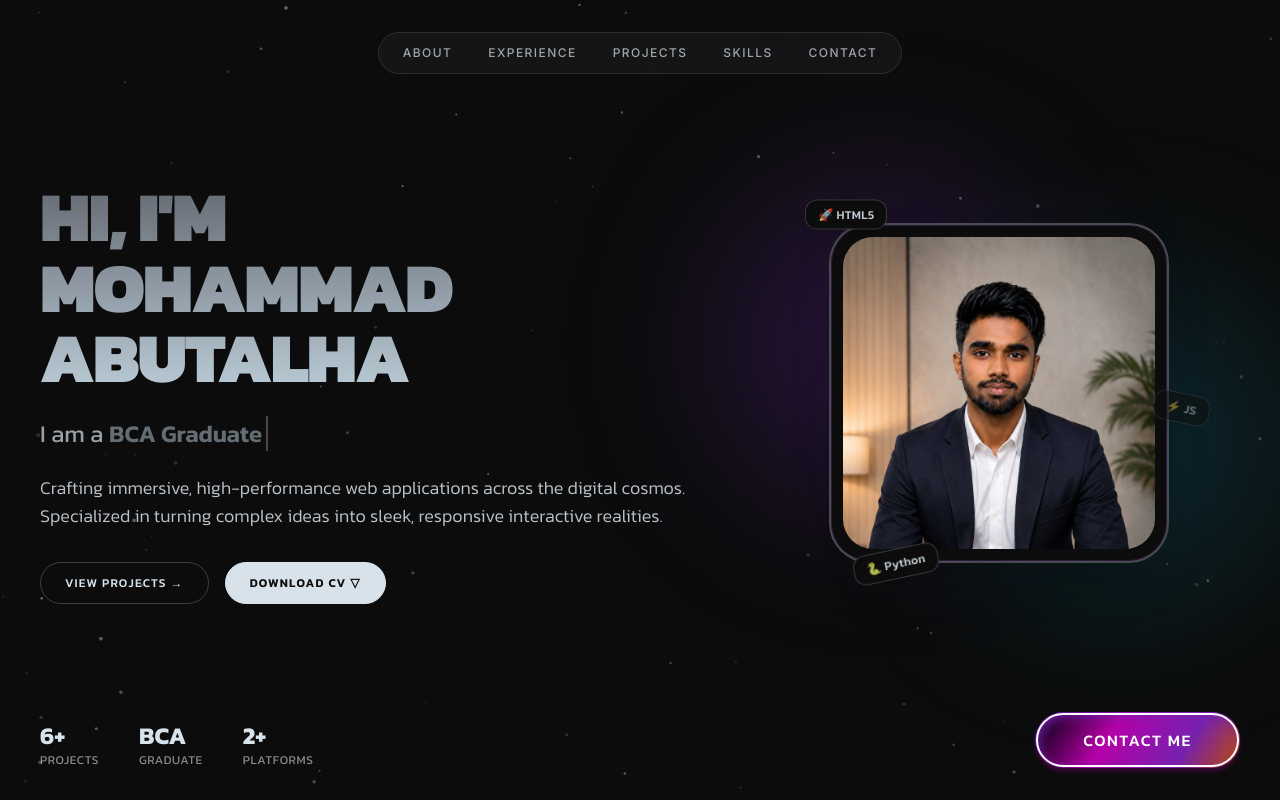
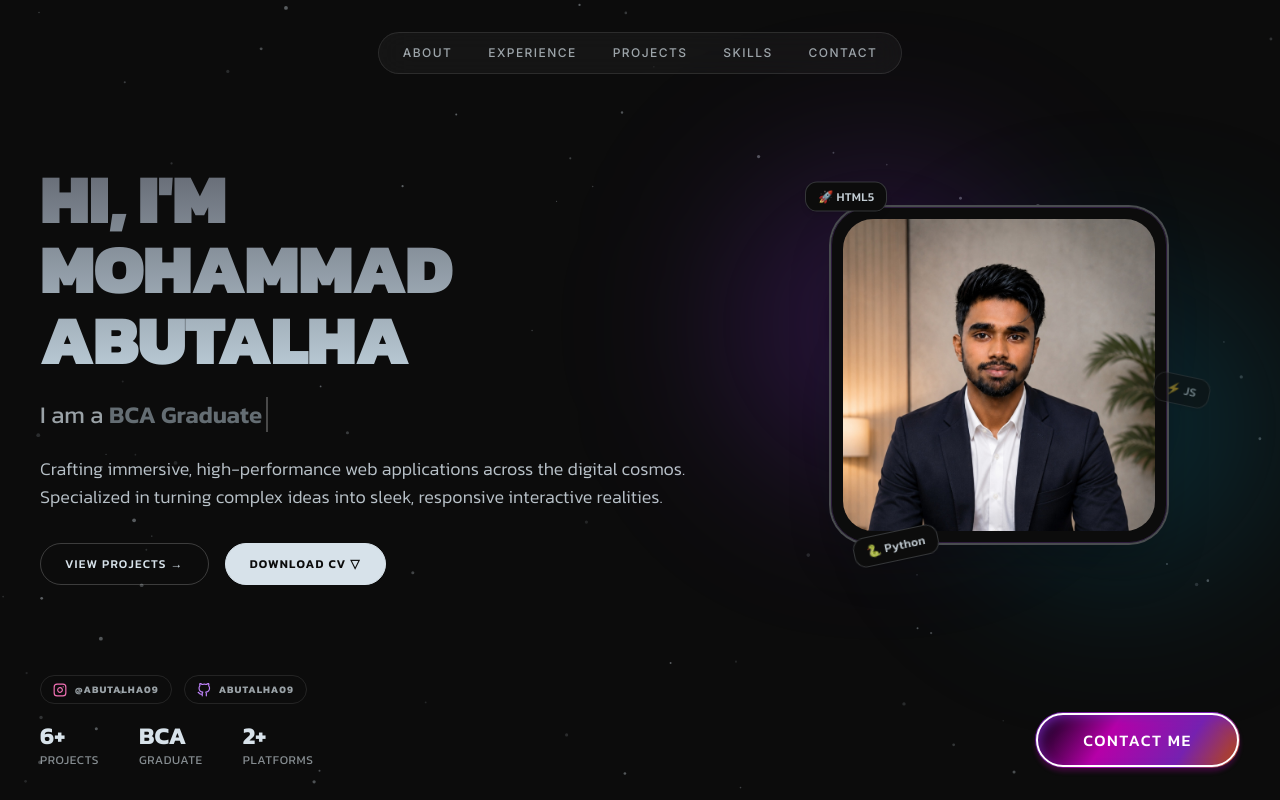
Before and after one commit to Abutalha09/portfolio, a React (Vite) app: page / in a window 1280 px wide. Shown: the top 800 px of the page. Built offline with nearby package versions, Linux system fonts and the light colour scheme.

Commit message:
feat: add contact section with interactive photo switcher and voice intro, and configure site SEO with robots.txt and sitemap.xml

```diff
--- a/index.html
+++ b/index.html
@@ -8,8 +8,8 @@
          PRIMARY SEO META TAGS
     ═══════════════════════════════════════════ -->
     <title>Mohammad Abutalha | Web Developer Portfolio — Abutalha09</title>
-    <meta name="description" content="Mohammad Abutalha (Abutalha09) — Web Developer, BCA Graduate & Product Support Associate. Portfolio showcasing projects in HTML, CSS, JavaScript, Python, and React. Based in India." />
-    <meta name="keywords" content="Abutalha, Abutalha09, Mohammad Abutalha, web developer portfolio, BCA graduate, frontend developer India, JavaScript developer, React developer, abutalha09.vercel.app" />
+    <meta name="description" content="Mohammad Abutalha (Abutalha09) — Web Developer, BCA Graduate & Product Support Associate from Kanpur, India. Portfolio showcasing projects in HTML, CSS, JavaScript, Python, and React. Follow on Instagram @abutalha09." />
+    <meta name="keywords" content="Abutalha, Abutalha09, Mohammad Abutalha, abutalha09 instagram, abutalha instagram, web developer portfolio, BCA graduate, frontend developer India, JavaScript developer, React developer, abutalha09.vercel.app, abutalha kanpur, abutalha web developer" />
     <meta name="author" content="Mohammad Abutalha" />
     <meta name="robots" content="index, follow, max-image-preview:large, max-snippet:-1, max-video-preview:-1" />
     <meta name="google-site-verification" content="dSkNw_i8EIgN8OKjAFmK_C2PNCnjHk8fOhO_4750FgE" />
@@ -21,8 +21,8 @@
     <meta property="og:type" content="website" />
     <meta property="og:url" content="https://abutalha09.vercel.app/" />
     <meta property="og:title" content="Mohammad Abutalha | Web Developer Portfolio — Abutalha09" />
-    <meta property="og:description" content="Web Developer, BCA Graduate & Product Support Associate. Explore projects, skills, and experience of Mohammad Abutalha (Abutalha09)." />
-    <meta property="og:image" content="https://abutalha09.vercel.app/talha's pic.jpg" />
+    <meta property="og:description" content="Web Developer, BCA Graduate & Product Support Associate from Kanpur, India. Explore projects, skills, and experience of Mohammad Abutalha (Abutalha09). Also on Instagram @abutalha09." />
+    <meta property="og:image" content="https://abutalha09.vercel.app/talhas-pic.jpg" />
     <meta property="og:image:width" content="1200" />
     <meta property="og:image:height" content="630" />
     <meta property="og:image:alt" content="Mohammad Abutalha - Web Developer" />
@@ -34,8 +34,8 @@
     ═══════════════════════════════════════════ -->
     <meta name="twitter:card" content="summary_large_image" />
     <meta name="twitter:title" content="Mohammad Abutalha | Web Developer — Abutalha09" />
-    <meta name="twitter:description" content="Web Developer & BCA Graduate. Portfolio at abutalha09.vercel.app" />
-    <meta name="twitter:image" content="https://abutalha09.vercel.app/talha's pic.jpg" />
+    <meta name="twitter:description" content="Web Developer & BCA Graduate from Kanpur, India. Portfolio at abutalha09.vercel.app | Instagram: @abutalha09" />
+    <meta name="twitter:image" content="https://abutalha09.vercel.app/talhas-pic.jpg" />
     <meta name="twitter:creator" content="@abutalha09" />
 
     <!-- ═══════════════════════════════════════════
@@ -46,26 +46,33 @@
 
     <!-- ═══════════════════════════════════════════
          STRUCTURED DATA — Person Schema (JSON-LD)
-         Helps Google understand who you are
+         Helps Google understand who you are & show
+         your social profiles in Knowledge Panel
     ═══════════════════════════════════════════ -->
     <script type="application/ld+json">
     {
       "@context": "https://schema.org",
       "@type": "Person",
       "name": "Mohammad Abutalha",
-      "alternateName": ["Abutalha", "Abutalha09"],
+      "alternateName": ["Abutalha", "Abutalha09", "abutalha09"],
       "url": "https://abutalha09.vercel.app/",
-      "image": "https://abutalha09.vercel.app/talha's pic.jpg",
-      "description": "Web Developer, BCA Graduate and Product Support Associate from India. Specializes in HTML, CSS, JavaScript, React, and Python.",
+      "image": "https://abutalha09.vercel.app/talhas-pic.jpg",
+      "description": "Web Developer, BCA Graduate and Product Support Associate from Kanpur, India. Specializes in HTML, CSS, JavaScript, React, and Python. Known online as Abutalha09.",
       "jobTitle": "Web Developer",
       "knowsAbout": ["HTML5", "CSS3", "JavaScript", "React", "Python", "Git", "Responsive Design", "Digital Marketing", "Data Analytics"],
       "alumniOf": {
         "@type": "EducationalOrganization",
         "name": "BCA Program"
       },
+      "address": {
+        "@type": "PostalAddress",
+        "addressLocality": "Kanpur",
+        "addressCountry": "IN"
+      },
       "sameAs": [
-        "https://www.instagram.com/abutalha09",
+        "https://www.instagram.com/abutalha09/",
         "https://github.com/Abutalha09",
+        "https://www.linkedin.com/in/mohammad-abutalha-932771363/",
         "https://abutalha09.vercel.app/"
       ],
       "nationality": "Indian"
@@ -83,7 +90,41 @@
       "name": "Abutalha09 Portfolio",
       "alternateName": "Mohammad Abutalha Portfolio",
       "url": "https://abutalha09.vercel.app/",
-      "description": "Official portfolio of Mohammad Abutalha (Abutalha09) — Web Developer from India"
+      "description": "Official portfolio of Mohammad Abutalha (Abutalha09) — Web Developer from Kanpur, India",
+      "author": {
+        "@type": "Person",
+        "name": "Mohammad Abutalha",
+        "alternateName": "Abutalha09"
+      }
+    }
+    </script>
+
+    <!-- ═══════════════════════════════════════════
+         STRUCTURED DATA — ProfilePage Schema
+         Tells Google this is a personal profile page
+         and links your Instagram/GitHub profiles
+    ═══════════════════════════════════════════ -->
+    <script type="application/ld+json">
+    {
+      "@context": "https://schema.org",
+      "@type": "ProfilePage",
+      "dateCreated": "2025-01-01T00:00:00+05:30",
+      "dateModified": "2026-06-22T00:00:00+05:30",
+      "url": "https://abutalha09.vercel.app/",
+      "name": "Mohammad Abutalha — Abutalha09 Portfolio",
+      "description": "Personal portfolio and profile page of Mohammad Abutalha, also known as Abutalha09, a Web Developer from Kanpur, India.",
+      "mainEntity": {
+        "@type": "Person",
+        "name": "Mohammad Abutalha",
+        "alternateName": ["Abutalha", "Abutalha09"],
+        "description": "Web Developer, BCA Graduate from Kanpur India. Active on Instagram as @abutalha09 and GitHub as Abutalha09.",
+        "image": "https://abutalha09.vercel.app/talhas-pic.jpg",
+        "sameAs": [
+          "https://www.instagram.com/abutalha09/",
+          "https://github.com/Abutalha09",
+          "https://www.linkedin.com/in/mohammad-abutalha-932771363/"
+        ]
+      }
     }
     </script>
 
--- a/src/components/ContactSection.tsx
+++ b/src/components/ContactSection.tsx
@@ -425,8 +425,17 @@ export const ContactSection: React.FC = () => {
                   <Github className="w-5 h-5" />
                 </a>
                 <a
+                  href="https://www.instagram.com/abutalha09/"
+                  target="_blank"
+                  rel="noopener noreferrer"
+                  className="w-11 h-11 rounded-xl bg-[#0C0C0C] border border-white/10 text-[#D7E2EA]/70 hover:border-pink-400/40 hover:text-pink-400 transition-all flex items-center justify-center shadow-md hover:shadow-[0_0_15px_rgba(236,72,153,0.15)]"
+                  aria-label="Instagram @abutalha09"
+                >
+                  <Instagram className="w-5 h-5" />
+                </a>
+                <a
                   href="mailto:mdsaif2357@gmail.com"
-                  className="w-11 h-11 rounded-xl bg-[#0C0C0C] border border-white/10 text-[#D7E2EA]/70 hover:border-pink-400/40 hover:text-pink-400 transition-all flex items-center justify-center shadow-md hover:shadow-[0_0_15px_rgba(236,72,153,0.15)]"
+                  className="w-11 h-11 rounded-xl bg-[#0C0C0C] border border-white/10 text-[#D7E2EA]/70 hover:border-orange-400/40 hover:text-orange-400 transition-all flex items-center justify-center shadow-md hover:shadow-[0_0_15px_rgba(251,146,60,0.15)]"
                   aria-label="Email"
                 >
                   <Mail className="w-5 h-5" />
@@ -465,11 +474,11 @@ export const ContactSection: React.FC = () => {
               <Github className="w-5 h-5" />
             </a>
             <a
-              href="https://www.instagram.com/tallllllhhhaa/"
+              href="https://www.instagram.com/abutalha09/"
               target="_blank"
               rel="noopener noreferrer"
               className="w-10 h-10 rounded-full bg-white/5 border border-white/10 text-[#D7E2EA] hover:bg-pink-500/10 hover:border-pink-400/40 hover:text-pink-400 transition-all flex items-center justify-center"
-              aria-label="Instagram"
+              aria-label="Instagram @abutalha09"
             >
               <Instagram className="w-5 h-5" />
             </a>
--- a/src/components/HeroSection.tsx
+++ b/src/components/HeroSection.tsx
@@ -157,6 +157,31 @@ export const HeroSection: React.FC = () => {
       {/* Bottom Bar info */}
       <div className="w-full px-6 md:px-10 z-20 flex justify-between items-end mt-8 lg:mt-0">
         <FadeIn delay={0.7} y={20}>
+          <div className="flex flex-col gap-4">
+            {/* Social Links Row */}
+            <div className="flex items-center gap-3">
+              <a
+                href="https://www.instagram.com/abutalha09/"
+                target="_blank"
+                rel="noopener noreferrer"
+                aria-label="Instagram @abutalha09"
+                className="group flex items-center gap-2 px-3 py-1.5 rounded-full border border-white/10 hover:border-pink-400/50 hover:bg-pink-500/10 transition-all duration-300"
+              >
+                <svg xmlns="http://www.w3.org/2000/svg" viewBox="0 0 24 24" fill="none" stroke="currentColor" strokeWidth="2" strokeLinecap="round" strokeLinejoin="round" className="w-3.5 h-3.5 text-pink-400"><rect x="2" y="2" width="20" height="20" rx="5" ry="5"/><path d="M16 11.37A4 4 0 1 1 12.63 8 4 4 0 0 1 16 11.37z"/><line x1="17.5" y1="6.5" x2="17.51" y2="6.5"/></svg>
+                <span className="text-[10px] font-bold uppercase tracking-widest text-[#D7E2EA]/70 group-hover:text-pink-400 transition-colors">@abutalha09</span>
+              </a>
+              <a
+                href="https://github.com/Abutalha09"
+                target="_blank"
+                rel="noopener noreferrer"
+                aria-label="GitHub Abutalha09"
+                className="group flex items-center gap-2 px-3 py-1.5 rounded-full border border-white/10 hover:border-purple-400/50 hover:bg-purple-500/10 transition-all duration-300"
+              >
+                <svg xmlns="http://www.w3.org/2000/svg" viewBox="0 0 24 24" fill="none" stroke="currentColor" strokeWidth="2" strokeLinecap="round" strokeLinejoin="round" className="w-3.5 h-3.5 text-purple-400"><path d="M9 19c-5 1.5-5-2.5-7-3m14 6v-3.87a3.37 3.37 0 0 0-.94-2.61c3.14-.35 6.44-1.54 6.44-7A5.44 5.44 0 0 0 20 4.77 5.07 5.07 0 0 0 19.91 1S18.73.65 16 2.48a13.38 13.38 0 0 0-7 0C6.27.65 5.09 1 5.09 1A5.07 5.07 0 0 0 5 4.77a5.44 5.44 0 0 0-1.5 3.78c0 5.42 3.3 6.61 6.44 7A3.37 3.37 0 0 0 9 18.13V22"/></svg>
+                <span className="text-[10px] font-bold uppercase tracking-widest text-[#D7E2EA]/70 group-hover:text-purple-400 transition-colors">Abutalha09</span>
+              </a>
+            </div>
+            {/* Stats Row */}
             <div className="flex flex-row gap-6 sm:gap-10">
               <div className="flex flex-col text-left">
                 <span className="text-xl sm:text-2xl font-bold text-[#D7E2EA]">6+</span>
@@ -171,6 +196,7 @@ export const HeroSection: React.FC = () => {
                 <span className="text-[10px] sm:text-xs uppercase tracking-wider text-[#D7E2EA]/60">Platforms</span>
               </div>
             </div>
+          </div>
         </FadeIn>
 
         <FadeIn delay={0.8} y={20}>
```
Also changed, not shown: public/robots.txt, public/talhas-pic.jpg (added), 1 other file (tests, documents, lock files or other folders). Lines whose indentation alone changed are shown as unchanged.
